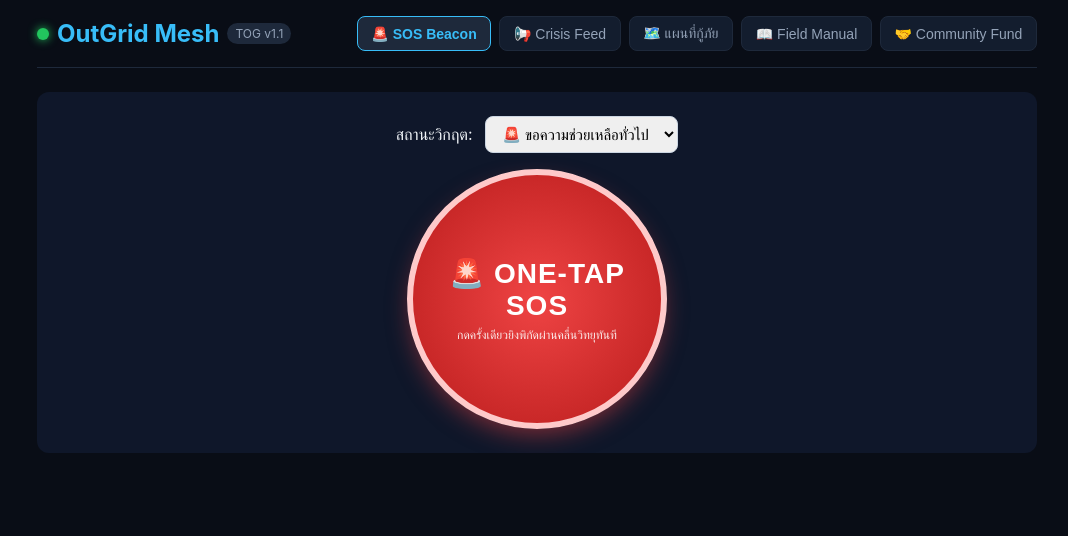
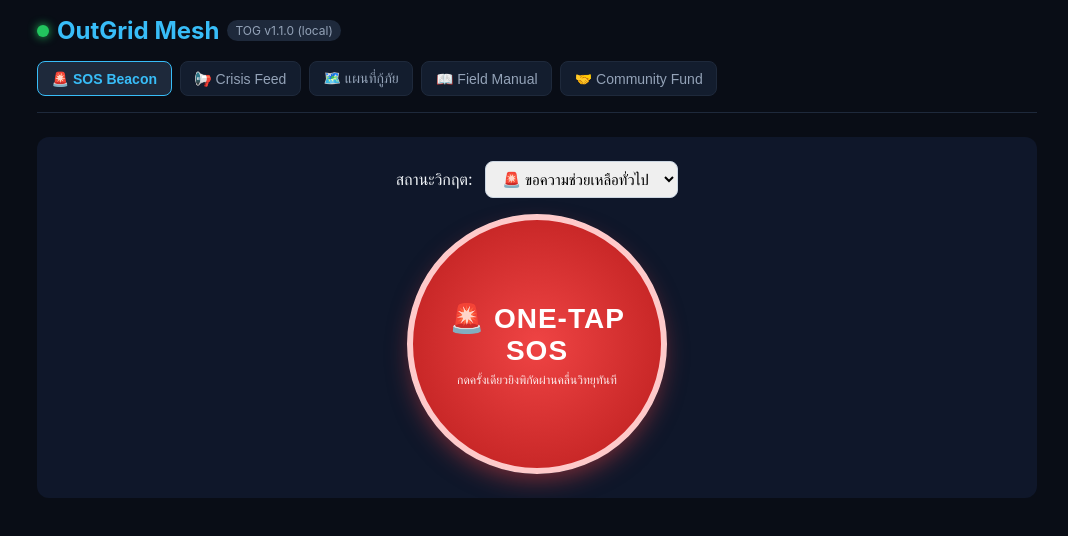
Before and after one commit to thabot/outgrid-mesh, a SvelteKit app: page / in a window 1280 px wide. Shown: the top 536 px of the page, without its empty margins (103-1171 px from the left). Built offline with nearby package versions, Linux system fonts and the light colour scheme.

Commit message:
fix(ci): fix GitHub Pages deploy gate (uat=build only, main=deploy) + add dynamic version from package.json

```diff
--- a/src/routes/+page.svelte
+++ b/src/routes/+page.svelte
@@ -6,6 +6,11 @@
   import SosMapView from '../ui/components/SosMapView.svelte';
 
   let activeTab: 'sos' | 'feed' | 'map' | 'manual' | 'donation' = 'sos';
+
+  // Dynamic version — injected by Vite from package.json / CI pipeline
+  const appVersion: string = import.meta.env.VITE_APP_VERSION ?? '1.1.0';
+  const commitSha: string = import.meta.env.VITE_APP_COMMIT ?? 'local';
+  const versionLabel = `TOG v${appVersion} (${commitSha})`;
 
   // Demo SOS targets visible on the map
   const demoSosTargets = [
@@ -24,7 +29,7 @@
     <div class="logo">
       <span class="pulse-indicator"></span>
       <h1>OutGrid Mesh</h1>
-      <span class="version-tag">TOG v1.1</span>
+      <span class="version-tag">{versionLabel}</span>
     </div>
     <nav class="nav-tabs">
       <button class:active={activeTab === 'sos'} on:click={() => activeTab = 'sos'}>🚨 SOS Beacon</button>
--- a/vite.config.ts
+++ b/vite.config.ts
@@ -1,6 +1,22 @@
 import { sveltekit } from '@sveltejs/kit/vite';
 import { defineConfig } from 'vite';
+import { execSync } from 'child_process';
+import pkg from './package.json' with { type: 'json' };
+
+// Get short git SHA for local dev (fallback to 'local' if not in a git repo)
+let commitSha = 'local';
+try {
+  commitSha = execSync('git rev-parse --short HEAD').toString().trim();
+} catch { /* Not in a git repo */ }
 
 export default defineConfig({
-	plugins: [sveltekit()]
+  plugins: [sveltekit()],
+  define: {
+    // Inject version info into import.meta.env for Svelte components
+    'import.meta.env.VITE_APP_VERSION': JSON.stringify(process.env.VITE_APP_VERSION ?? pkg.version),
+    'import.meta.env.VITE_APP_COMMIT': JSON.stringify(process.env.VITE_APP_COMMIT ?? commitSha),
+    'import.meta.env.VITE_APP_BUILD_DATE': JSON.stringify(
+      process.env.VITE_APP_BUILD_DATE ?? new Date().toISOString().slice(0, 10)
+    ),
+  }
 });
```
